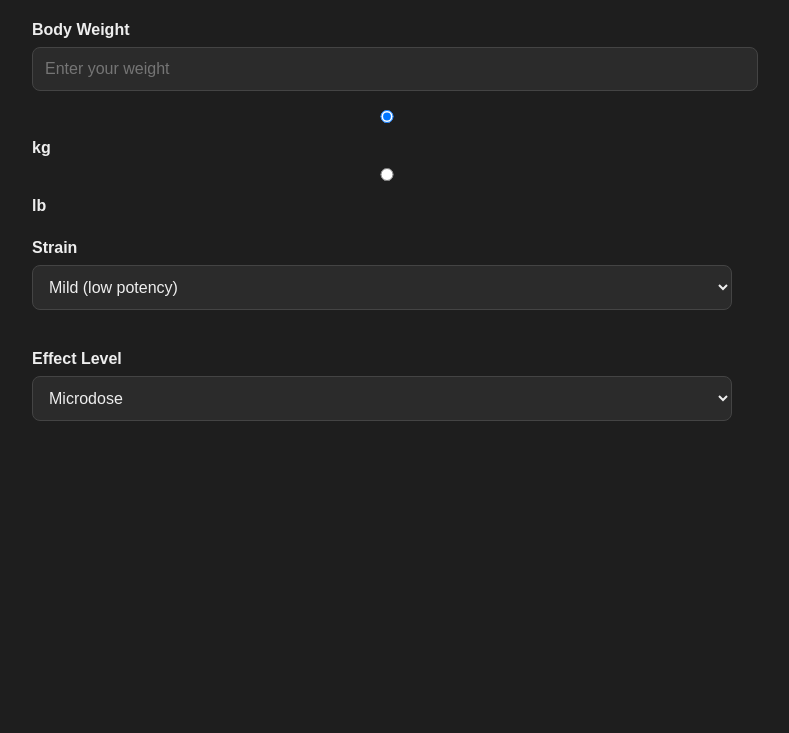
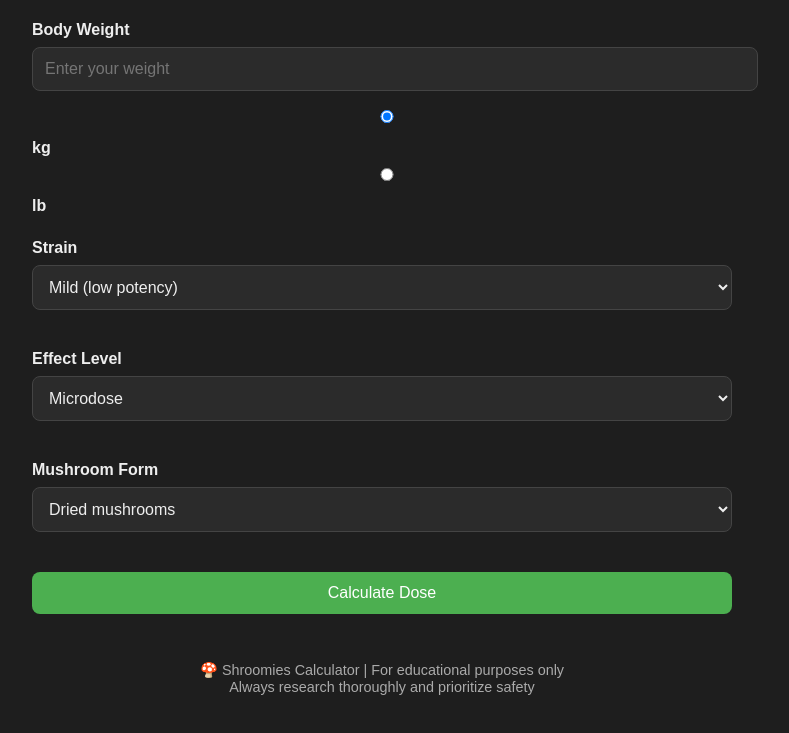
Before and after one commit to izziclawson/hongos, a plain HTML site: page index.html in a window 1280 px wide. Both pictures are taken after a click on the element "🇺🇸 English". Shown: the part 151-884 px from the top of the page, without its empty margins (258-1047 px from the left). Before the commit the page ends 800 px from the top, so only its background shows below. Drawn offline with Linux system fonts and the light colour scheme.

Commit message:
Update index.html
i didnt paste it all in again. this is hopefully closer to the commit 2 commits ago

```diff
--- a/index.html
+++ b/index.html
@@ -106,4 +106,159 @@
     <label id="effectLabel">Effect Level</label>
     <select id="effect">
       <option value="micro">Microdose</option>
-      <option va
+      <option value="light">Light</option>
+      <option value="common">Common</option>
+      <option value="strong">Strong</option>
+      <option value="heroic">Heroic</option>
+    </select>
+  </div>
+
+  <div class="section">
+    <label id="formLabel">Mushroom Form</label>
+    <select id="form">
+      <option value="dried">Dried mushrooms</option>
+      <option value="fresh">Fresh mushrooms</option>
+      <option value="truffles">Truffles</option>
+    </select>
+  </div>
+
+  <button onclick="calculateDose()">Calculate Dose</button>
+
+  <div id="output" class="result" style="display:none;"></div>
+
+  <div class="footer">
+    🍄 Shroomies Calculator | For educational purposes only<br>
+    Always research thoroughly and prioritize safety
+  </div>
+
+  <script>
+    // Potency (mg psilocybin / g dried)
+    const STRAIN_POTENCIES = {
+      "puerto rican": 7.0,
+      "golden teacher": 6.0,
+      "penis envy": 11.0,
+      "albino penis envy": 12.0,
+      "blue meanie": 9.0
+    };
+
+    // Experience dose guidelines (grams dried, average strain, 70kg person)
+    const BASE_DOSES = {
+      micro: 0.2,
+      light: 1.0,
+      common: 2.0,
+      strong: 3.5,
+      heroic: 5.0
+    };
+
+    // Form multipliers
+    const FORM_MULTIPLIER = {
+      dried: 1.0,
+      fresh: 10.0,   // fresh mushrooms ~10x heavier than dried
+      truffles: (10 / 3.5) // adjust so a "strong" dose = ~10g truffles instead of 3.5
+    };
+
+    // Language translations
+    const TRANSLATIONS = {
+      en: {
+        weight: "Body Weight",
+        strain: "Strain",
+        effect: "Effect Level",
+        form: "Mushroom Form",
+        micro: "Microdose",
+        light: "Light",
+        common: "Common",
+        strong: "Strong",
+        heroic: "Heroic",
+        dried: "Dried mushrooms",
+        fresh: "Fresh mushrooms",
+        truffles: "Truffles",
+        advice: "Additional Advice"
+      },
+      es: {
+        weight: "Peso corporal",
+        strain: "Variedad",
+        effect: "Nivel de efecto",
+        form: "Forma del hongo",
+        micro: "Microdosis",
+        light: "Ligero",
+        common: "Común",
+        strong: "Fuerte",
+        heroic: "Heroico",
+        dried: "Hongos secos",
+        fresh: "Hongos frescos",
+        truffles: "Trufas",
+        advice: "Consejos adicionales"
+      }
+    };
+
+    let currentLang = "en";
+
+    function setLanguage(lang) {
+      currentLang = lang;
+      document.getElementById("weightLabel").innerText = TRANSLATIONS[lang].weight;
+      document.getElementById("strainLabel").innerText = TRANSLATIONS[lang].strain;
+      document.getElementById("effectLabel").innerText = TRANSLATIONS[lang].effect;
+      document.getElementById("formLabel").innerText = TRANSLATIONS[lang].form;
+
+      const effect = document.getElementById("effect");
+      effect.options[0].text = TRANSLATIONS[lang].micro;
+      effect.options[1].text = TRANSLATIONS[lang].light;
+      effect.options[2].text = TRANSLATIONS[lang].common;
+      effect.options[3].text = TRANSLATIONS[lang].strong;
+      effect.options[4].text = TRANSLATIONS[lang].heroic;
+
+      const form = document.getElementById("form");
+      form.options[0].text = TRANSLATIONS[lang].dried;
+      form.options[1].text = TRANSLATIONS[lang].fresh;
+      form.options[2].text = TRANSLATIONS[lang].truffles;
+    }
+
+    function toggleTheme() {
+      document.body.classList.toggle("light");
+    }
+
+    function calculateDose() {
+      let weight = parseFloat(document.getElementById("weight").value);
+      let unit = document.querySelector('input[name="unit"]:checked').value;
+      let strain = document.getElementById("strain").value;
+      let effect = document.getElementById("effect").value;
+      let form = document.getElementById("form").value;
+
+      if (unit === "lb") weight = weight * 0.453592; // convert lb to kg
+
+      // base grams for 70kg at average potency
+      let base = BASE_DOSES[effect];
+      let dose = base * (weight / 70);
+
+      // adjust for strain potency if chosen
+      if (strain in STRAIN_POTENCIES) {
+        let ratio = 6.0 / STRAIN_POTENCIES[strain]; // normalize vs avg 6mg/g
+        dose = dose * ratio;
+      } else if (strain === "mild") {
+        dose *= 1.2;
+      } else if (strain === "strong") {
+        dose *= 0.8;
+      }
+
+      // adjust for form
+      dose *= FORM_MULTIPLIER[form];
+
+      const output = document.getElementById("output");
+      output.style.display = "block";
+      output.innerHTML = `
+        <h3>Recommended Dose</h3>
+        <p><strong>${dose.toFixed(2)} g</strong> of ${form} <em>${strain}</em></p>
+        <p><em>${TRANSLATIONS[currentLang][effect]}</em> ${TRANSLATIONS[currentLang].effect}</p>
+        <details class="advice">
+          <summary>${TRANSLATIONS[currentLang].advice}</summary>
+          <p><strong>Start time:</strong> Effects typically begin 20–60 minutes after consumption<br>
+          <strong>Duration:</strong> 6–10 hours<br>
+          <strong>Setting:</strong> Ensure you're in a safe, comfortable environment<br>
+          <strong>Integration:</strong> Consider journaling afterwards<br>
+          <strong>Safety:</strong> Start low if inexperienced, have a trusted person nearby, stay hydrated, avoid risky combinations</p>
+        </details>
+      `;
+    }
+  </script>
+</body>
+</html>
```
